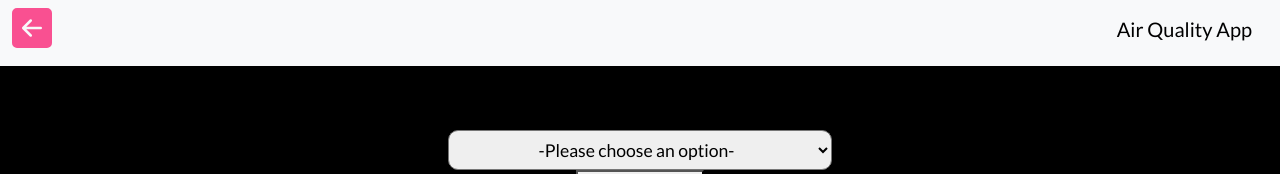
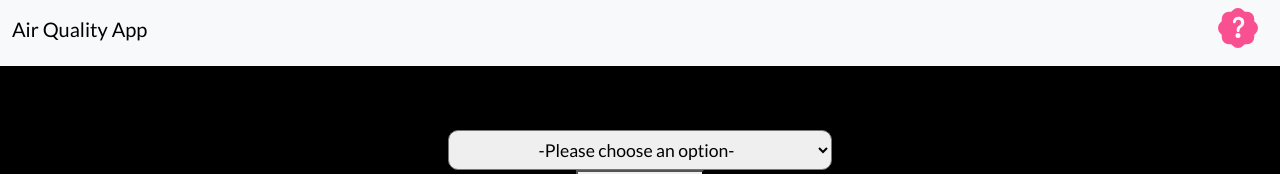
Before and after one commit to PabloEGonz/air-quality-app, a React (Create React App) app: page / in a window 1280 px wide. Shown: the top 174 px of the page. Built offline with nearby package versions, Linux system fonts and the light colour scheme; no server answers.

Commit message:
Get items from store

```diff
--- a/src/pages/home.js
+++ b/src/pages/home.js
@@ -1,14 +1,22 @@
-import React from 'react';
+import React, { useEffect } from 'react';
 import { Link } from 'react-router-dom';
-import { BsFillArrowLeftSquareFill } from 'react-icons/bs';
+import { useDispatch, useSelector } from 'react-redux';
+import { BsPatchQuestionFill } from 'react-icons/bs';
 import Filtered from '../components/filtered';
+import { getData } from '../redux/airqaSlice';
 
-const Home = () => (
+const Home = () => {
+  const dispatch = useDispatch();
+  const { cities } = useSelector((state) => state.airqa);
+  useEffect(() => {
+    dispatch(getData(cities));
+  }, [dispatch, cities]);
+  return (
     <>
       <nav className="navbar navbar-expand-lg bg-body-tertiary">
         <div className="container-fluid">
-        <Link className="return" to="/"><BsFillArrowLeftSquareFill className="option" /></Link>
           <h3 className="navbar-brand">Air Quality App</h3>
+          <Link className="return" to="/about"><BsPatchQuestionFill className="option" /></Link>
         </div>
       </nav>
       <div>
@@ -16,5 +24,6 @@ const Home = () => (
       </div>
     </>
   );
+};
 
 export default Home;
```
Lines whose indentation alone changed are shown as unchanged.
